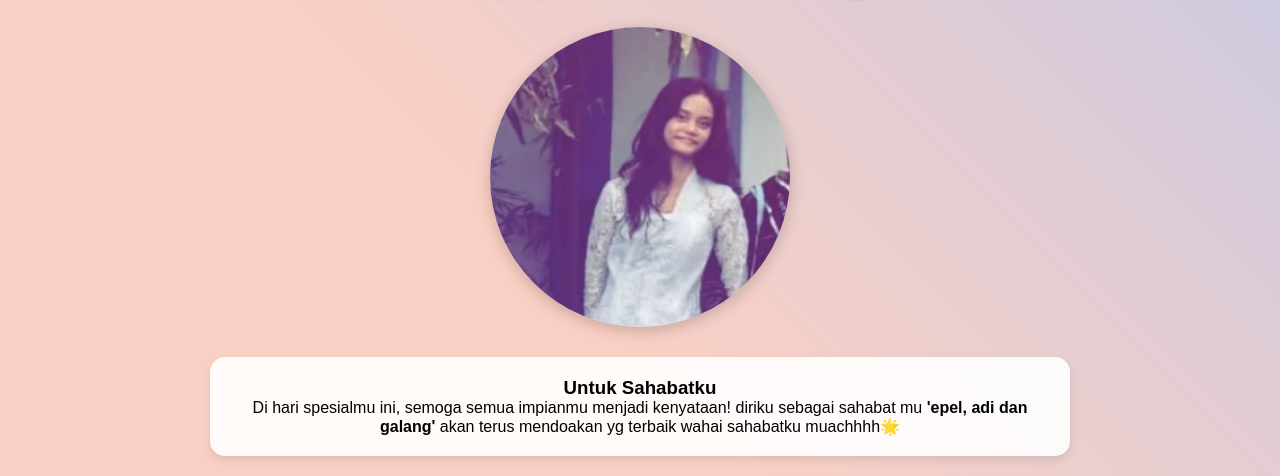
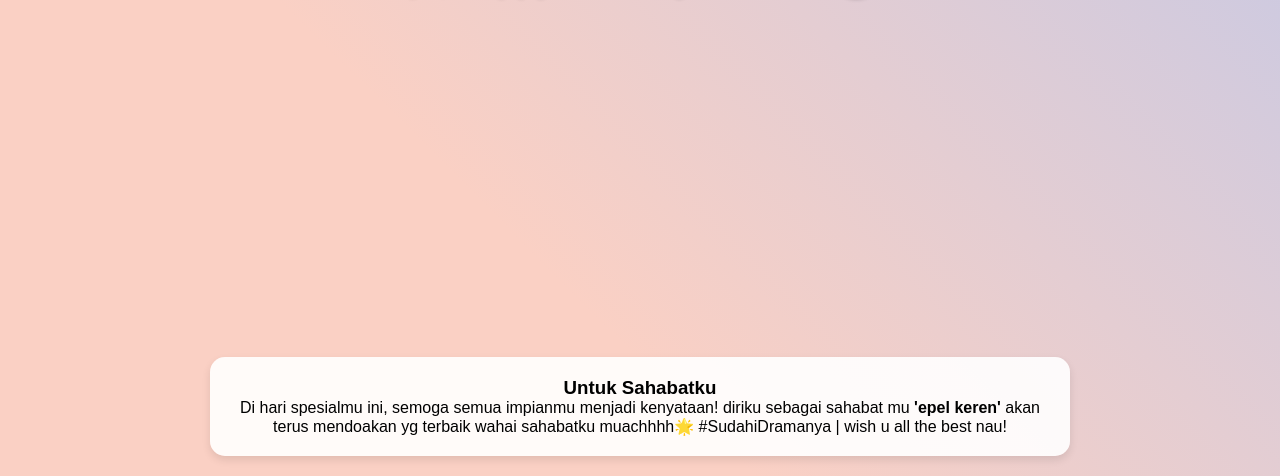
Before and after one commit to Vkzapple/HBD-by-eple, a plain HTML site: page index.html in a window 1280 px wide. Both pictures are taken after a click on the element "Klik derrr biar uwogh!". Shown: the part 178-654 px from the top of the page. Drawn offline with Linux system fonts and the light colour scheme.

Commit message:
Update index.html

```diff
--- a/index.html
+++ b/index.html
@@ -18,13 +18,13 @@
             </h1>
 
             <div class="profile-container" id="profileContainer">
-                <img src="./src/dila.jpg" alt="Birthday Person" class="profile-img">
+                <!-- <img src="" alt="Birthday Person" class="profile-img"> -->
             </div>
 
             <div class="cards-container">
                 <div class="message-card" style="animation-delay: 0.2s">
                     <h3>Untuk Sahabatku</h3>
-                    <p>Di hari spesialmu ini, semoga semua impianmu menjadi kenyataan! diriku sebagai sahabat mu <b>'epel, adi dan galang'</b> akan terus mendoakan yg terbaik wahai sahabatku muachhhh🌟</p>
+                    <p>Di hari spesialmu ini, semoga semua impianmu menjadi kenyataan! diriku sebagai sahabat mu <b>'epel keren'</b> akan terus mendoakan yg terbaik wahai sahabatku muachhhh🌟 #SudahiDramanya | wish u all the best nau! </p>
                 </div>
             </div>
         </div>
```
